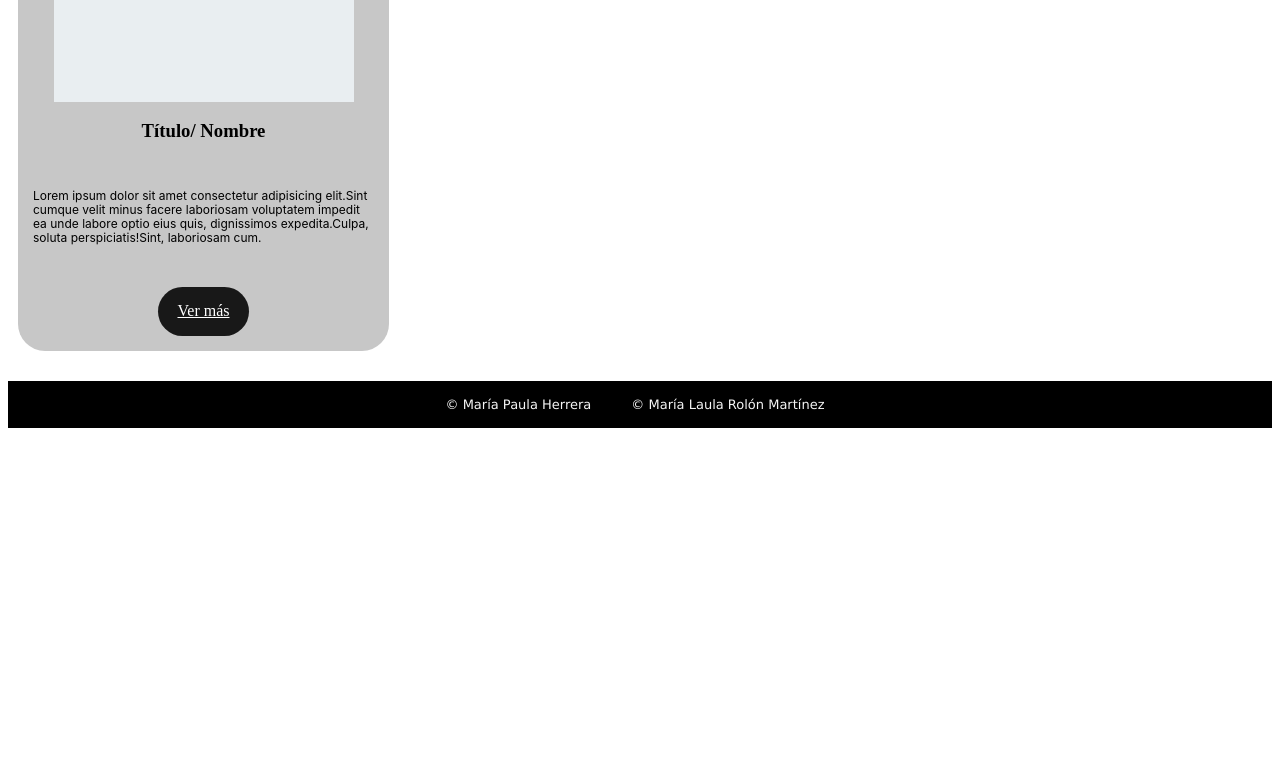
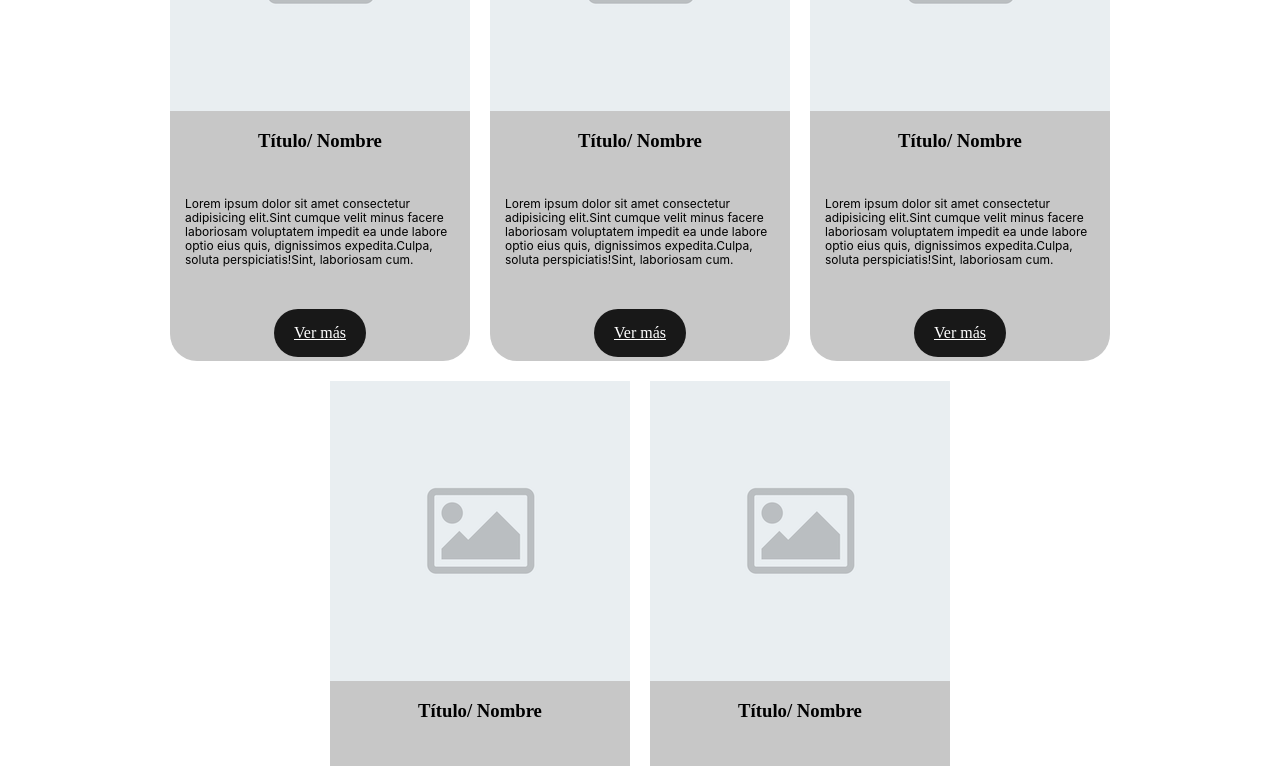
Before and after one commit to LauraRolon/ProgIII---Trabajo-Integrador, a React (Create React App) app in the folder proyectointegrador/: page / in a window 1280 px wide. Shown: the part 1120-1886 px from the top of the page. Before the commit the page ends 1556 px from the top, so only its background shows below. Built offline with nearby package versions, Linux system fonts and the light colour scheme.

Commit message:
tarjetas casi listas

```diff
--- a/proyectointegrador/src/Components/Main/MainContent.css
+++ b/proyectointegrador/src/Components/Main/MainContent.css
@@ -1,5 +1,6 @@
 .containerMain {
     display: flex;
     flex-wrap: wrap;
-    flex-direction: column;
+    flex-direction: row;
+    justify-content: center;
 }
--- a/proyectointegrador/src/Components/Main/MainContent.js
+++ b/proyectointegrador/src/Components/Main/MainContent.js
@@ -1,5 +1,6 @@
 import React from 'react'
 import Tarjetas from './Tarjetas/Tarjetas';
+import '../Main/MainContent.css';
 
 function MainContent() {
     return (
@@ -7,6 +8,13 @@ function MainContent() {
 
   <Tarjetas />
   <Tarjetas />
+  <Tarjetas />
+  <Tarjetas />
+  <Tarjetas />
+  <Tarjetas />
+  <Tarjetas />
+  <Tarjetas />
+
 
 
 
--- a/proyectointegrador/src/Components/Main/Tarjetas/Tarjetas.css
+++ b/proyectointegrador/src/Components/Main/Tarjetas/Tarjetas.css
@@ -5,7 +5,7 @@
 }
 
 .tarjeta {
-    width: 371px;
+    flex-basis: 20%;
     height: 550px;
     margin: 10px;
     background: #c7c7c7;
```
